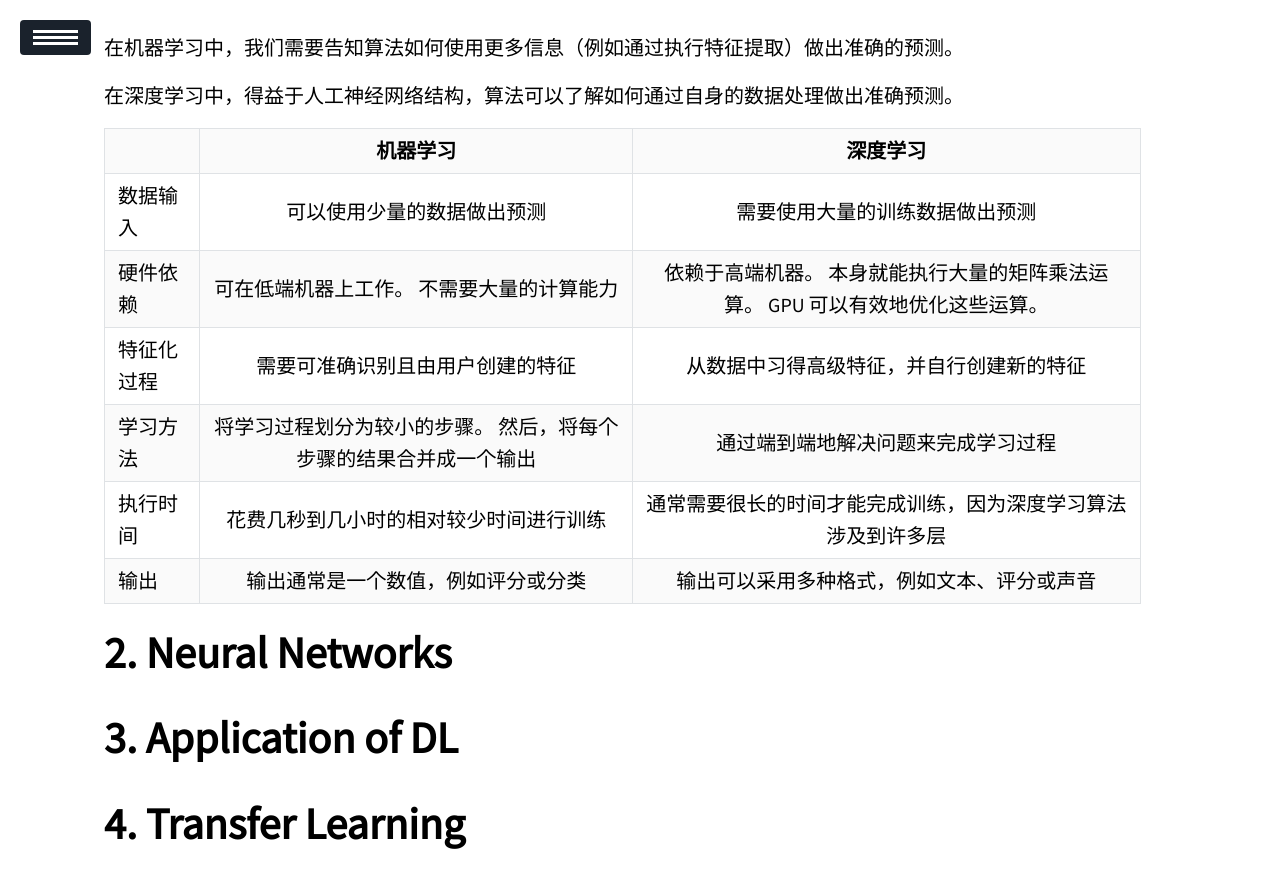
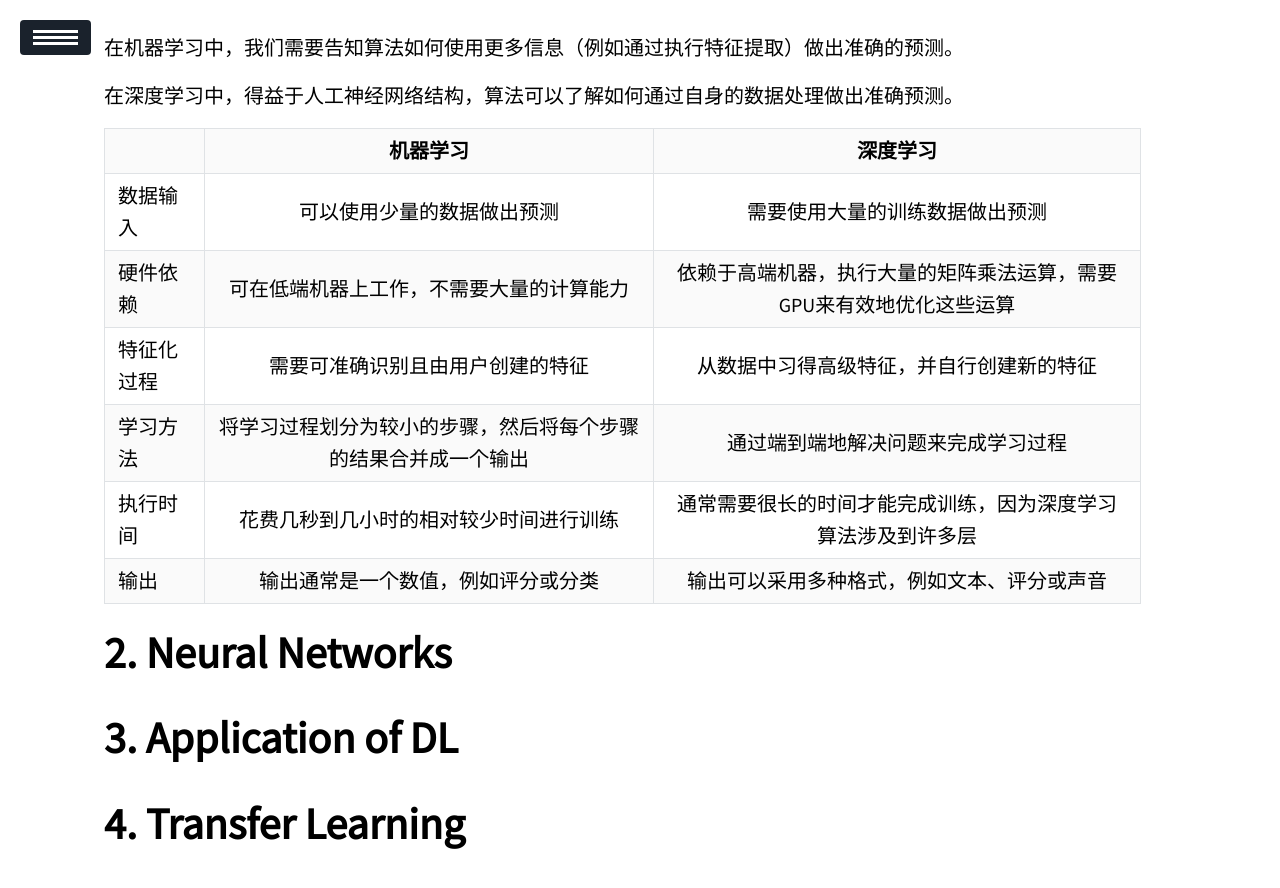
Before and after one commit to ssskz/ssskz.github.io, a Jekyll site: the page built from _posts/2024-12-3-Deep-Learning.md, in a window 1280 px wide and 900 px high, scrolled down 1564 px. Shown: the top 888 px of the window. Built offline with Jekyll 4.4.1, drawn with Linux system fonts in a browser that asks for light colours; our own code applies the rules of GitHub Pages for plain Markdown files; a script that is not in the unit is left out.

Commit message:
1
Signed-off-by: ssskz <12497590+ssskz@user.noreply.gitee.com>

```diff
--- a/_posts/2024-12-3-Deep-Learning.md
+++ b/_posts/2024-12-3-Deep-Learning.md
@@ -34,10 +34,10 @@ description: Deep learning, or representation learning, is a branch or subfield
 |  | 机器学习 | 深度学习 |
 | :--------------------- | :----------------------: | :----------------------: |
 | 数据输入                        |            可以使用少量的数据做出预测           |             需要使用大量的训练数据做出预测              |
-| 硬件依赖                           |            可在低端机器上工作。 不需要大量的计算能力            |       依赖于高端机器。 本身就能执行大量的矩阵乘法运算。 GPU 可以有效地优化这些运算。 |
+| 硬件依赖                           |            可在低端机器上工作，不需要大量的计算能力            |       依赖于高端机器，执行大量的矩阵乘法运算，需要GPU来有效地优化这些运算 |
 | 特征化过程                           |            需要可准确识别且由用户创建的特征            |        从数据中习得高级特征，并自行创建新的特征 |
-| 学习方法                         |            将学习过程划分为较小的步骤。 然后，将每个步骤的结果合并成一个输出           |       通过端到端地解决问题来完成学习过程        |
-| 执行时间                         |            花费几秒到几小时的相对较少时间进行训练           |             通常需要很长的时间才能完成训练，因为深度学习算法涉及到许多层             |
+| 学习方法                         |            将学习过程划分为较小的步骤，然后将每个步骤的结果合并成一个输出           |       通过端到端地解决问题来完成学习过程        |
+| 执行时间                         |            花费几秒到几小时的相对较少时间进行训练           |             通常需要很长的时间才能完成训练，因为深度学习算法涉及到许多层          |
 | 输出                         |            输出通常是一个数值，例如评分或分类           |             输出可以采用多种格式，例如文本、评分或声音             |
 
 # Neural Networks
```
